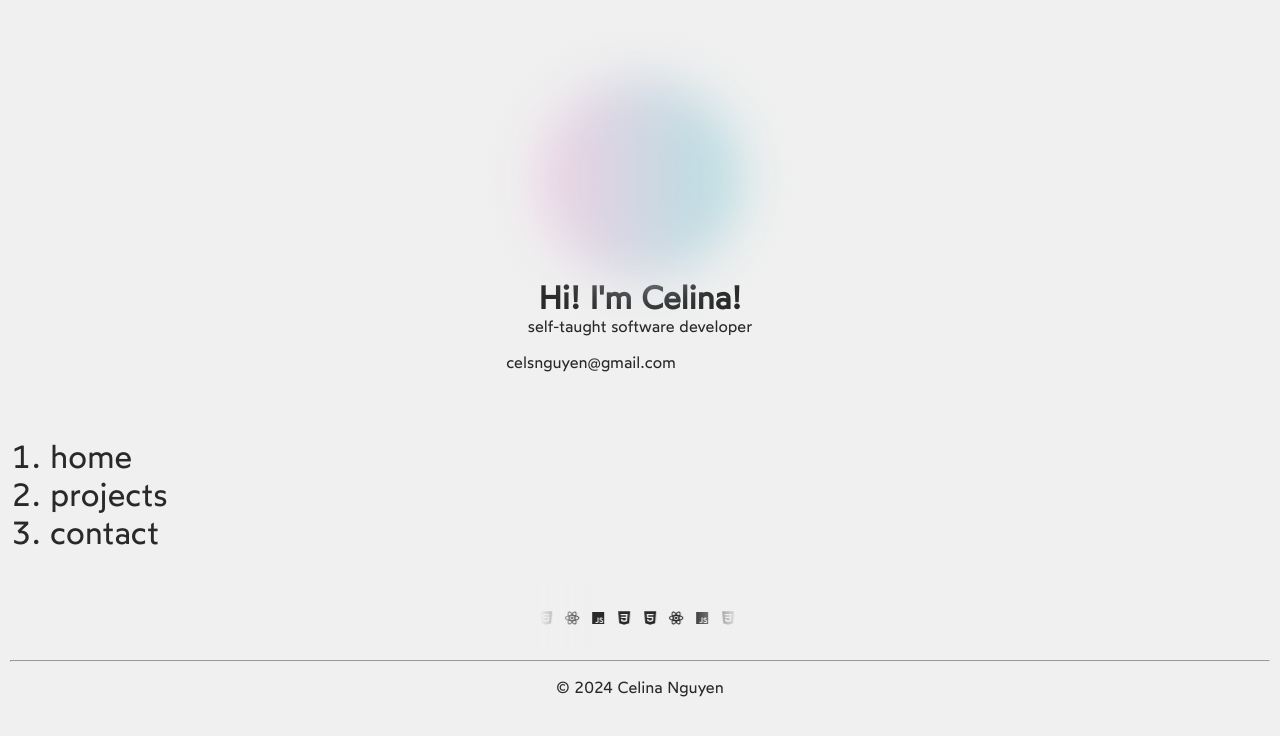
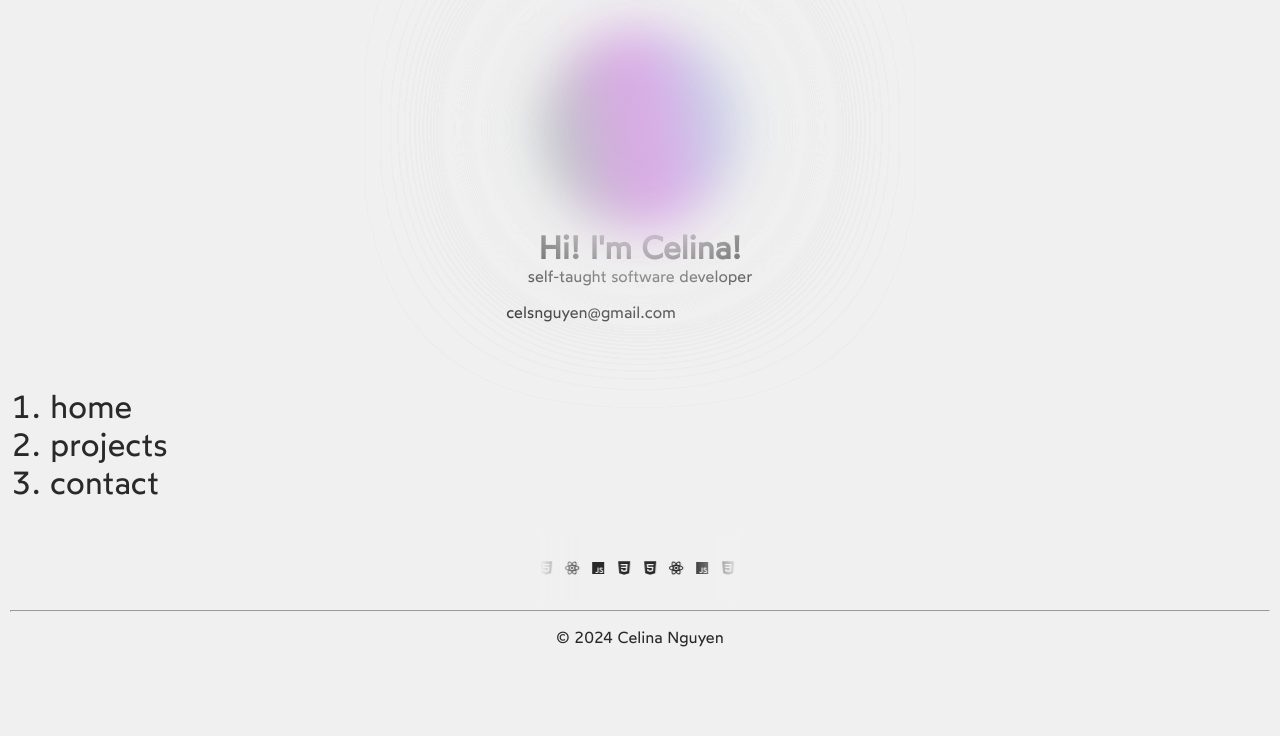
Before and after one commit to cel004/my-portfolio, a React (Vite) app in the folder portfolio-website/: page / in a window 1280 px wide. Shown: the top 736 px of the page. Built offline with nearby package versions, Linux system fonts and the light colour scheme.

Commit message:
Add gradient animation to circle

```diff
--- a/portfolio-website/src/Aura/Aura.jsx
+++ b/portfolio-website/src/Aura/Aura.jsx
@@ -1,13 +1,15 @@
 import styles from './Aura.module.css'
 
-function Aura(){
+const Aura = () => {
+    return (
+        <div className = {styles.circleContainer}>
+            <div id="up" className = {styles.animatedCircle}></div>
+            <div id="down" className = {styles.animatedCircle}></div>
+            <div id="left" className = {styles.animatedCircle}></div>
+            <div id="right" className = {styles.animatedCircle}></div>
+            <div className= {styles.circle}></div>
+        </div>
+    );
+};
 
-    return(
-    <div className={styles.circleContainer}>
-        <div className={styles.circle} />
-        </div>
-
-    )
-}
-
-export default Aura
+export default Aura;
--- a/portfolio-website/src/Aura/Aura.module.css
+++ b/portfolio-website/src/Aura/Aura.module.css
@@ -1,13 +1,80 @@
+.auraWrapper {
+  position: relative;
+  width: 100%;
+  height: 300px;
+  overflow: hidden;
+}
+
 .circleContainer {
   display: flex;
   justify-content: center;
+  align-items: center;
+  position: relative;
+  width: 100%;
+  height: 100%;
 }
 
 .circle {
   width: 200px;
   height: 200px;
-    margin-top: 50px;
   border-radius: 50%;
-    background: linear-gradient(90deg, #EFCFE3 0%, #B3DEE2 100%);
+  background: linear-gradient(80deg, #b1ccb8, #dda6e8, #bedfe6);
   filter: blur(25px);
+  position: relative;
+  z-index: 1;
 }
+
+.animatedCircle {
+  position: absolute;
+  height: 200px;
+  width: 200px;
+  border-radius: 50%;
+  filter: blur(80px);
+  z-index: 0;
+}
+
+#up, #down, #left, #right {
+  position: absolute;
+  width: 100%;
+  height: 100%;
+}
+
+#up {
+  background-image: linear-gradient(80deg, #b7b1cc, #a7e4e9, #f8f7cf, #dda6e84b);
+  animation: up 40s infinite;
+}
+
+#down {
+  background-image: linear-gradient(80deg, #b7b1ccb0, #f8f7cfad, #dda6e877, #b7b1ccb0);
+  animation: down 30s infinite;
+}
+
+#left {
+  background-image: linear-gradient(80deg, #b7b1ccb0, #dda6e877, #bedfe6b6);
+  animation: left 30s infinite;
+}
+
+#right {
+  background-image: linear-gradient(80deg, #f8f7cfad, #bedfe6b6);
+  animation: right 30s infinite;
+}
+
+@keyframes up {
+  0%, 100% { transform: translateY(-50%); }
+  50% { transform: translateY(50%); }
+}
+
+@keyframes down {
+  0%, 100% { transform: translateY(50%); }
+  50% { transform: translateY(-50%); }
+}
+
+@keyframes left {
+  0%, 100% { transform: translateX(-50%); }
+  50% { transform: translateX(50%); }
+}
+
+@keyframes right {
+  0%, 100% { transform: translateX(50%); }
+  50% { transform: translateX(-50%); }
+}
--- a/portfolio-website/src/Scroll/Scroll.jsx
+++ b/portfolio-website/src/Scroll/Scroll.jsx
@@ -10,7 +10,7 @@ function Scroll() {
     const scrollerRef = useRef(null);
 
     useEffect(() => {
-        // Check for reduced motion preference
+        // checks for reduced motion preference
         if (!window.matchMedia("(prefers-reduced-motion: reduce)").matches) {
             addAnimation();
         }
@@ -24,7 +24,7 @@ function Scroll() {
                 const scrollerInner = scroller.querySelector(`.${styles.scrollList}`);
                 const scrollerContent = Array.from(scrollerInner.children);
 
-                // Clone each item and append to the inner scroller
+                // clone each item then append to inner scroller
                 scrollerContent.forEach((item) => {
                     const duplicatedItem = item.cloneNode(true);
                     duplicatedItem.setAttribute("aria-hidden", true);
```
Lines whose indentation alone changed are shown as unchanged.
